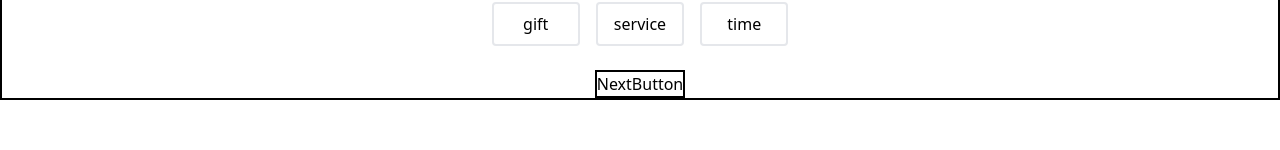
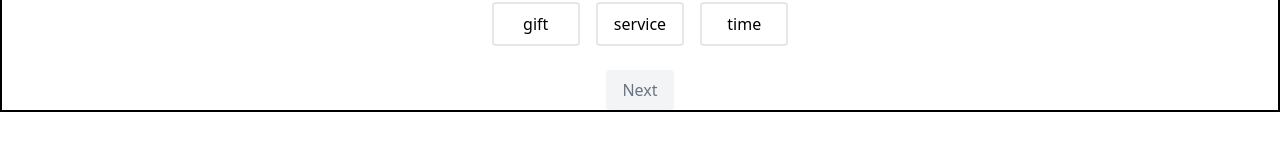
Before and after one commit to jessicatong8/afd-story, a React (Vite) app: page /game in a window 1280 px wide. Shown: the part 448-598 px from the top of the page. Built offline with nearby package versions, Linux system fonts and the light colour scheme.

Commit message:
basic styling

```diff
--- a/src/components/Game/NextButton.tsx
+++ b/src/components/Game/NextButton.tsx
@@ -7,10 +7,10 @@ const NextButton = ({ handleNext, state }: Props) => {
   return (
     <button
       onClick={handleNext}
-      className="border-2"
+      className=" text-black bg-blue-300 px-4 py-2 rounded disabled:bg-gray-100 disabled:text-gray-500 disabled:cursor-not-allowed"
       disabled={state === "unanswered"}
     >
-      NextButton
+      Next
     </button>
   );
 };
```
